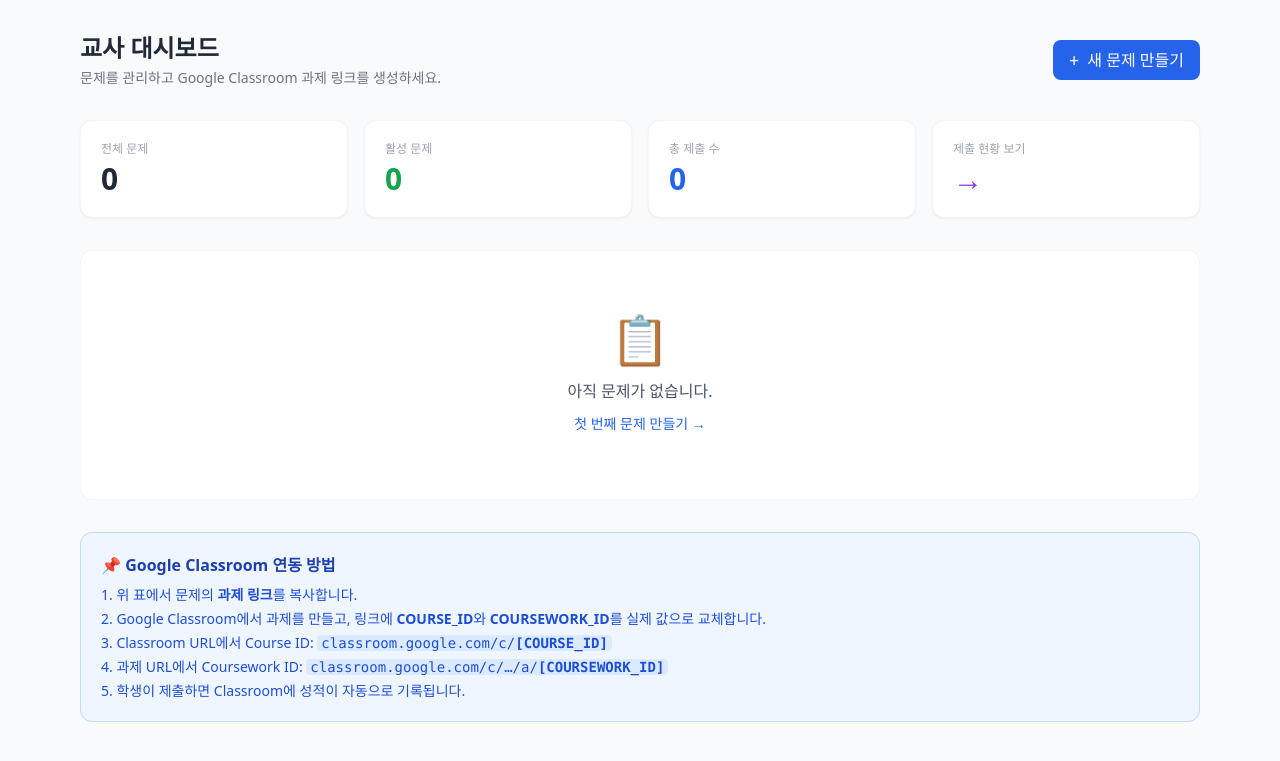
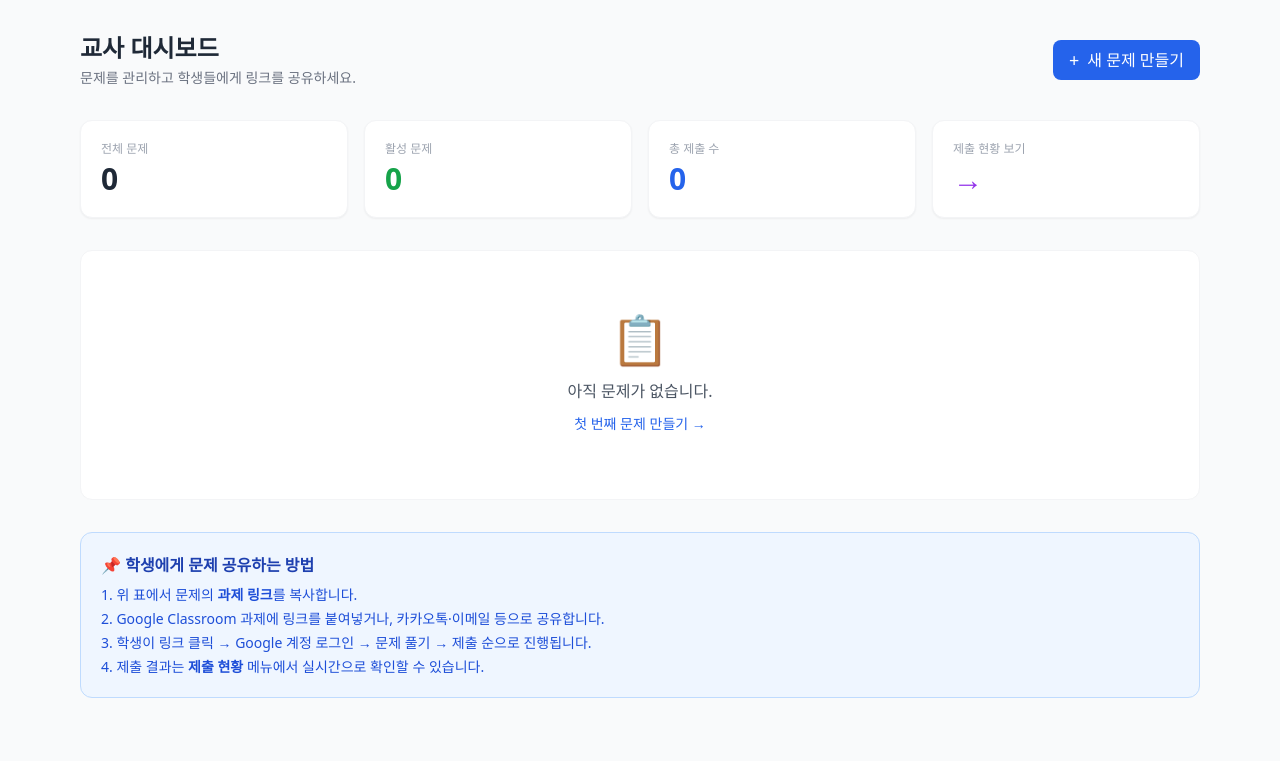
Before and after one commit to b0miya/python-test, a Flask app: template templates/dashboard.html in a window 1280 px wide. Shown: the top 761 px of the page. Run offline with Flask 3, Linux system fonts and the light colour scheme; the template is opened without the code that fills it, so the values that code supplies are empty; some libraries are stand-ins or nearby versions.

Commit message:
fix: Classroom 연동 흔적 제거, 단순 링크 공유 방식으로 변경

```diff
--- a/templates/dashboard.html
+++ b/templates/dashboard.html
@@ -6,7 +6,7 @@
 <div class="flex items-center justify-between mb-8">
   <div>
     <h2 class="text-2xl font-bold text-gray-800">교사 대시보드</h2>
-    <p class="text-gray-500 text-sm mt-1">문제를 관리하고 Google Classroom 과제 링크를 생성하세요.</p>
+    <p class="text-gray-500 text-sm mt-1">문제를 관리하고 학생들에게 링크를 공유하세요.</p>
   </div>
   <a href="/dashboard/problem/new"
      class="bg-blue-600 text-white px-4 py-2 rounded-lg font-medium hover:bg-blue-700 transition flex items-center gap-2">
@@ -86,14 +86,14 @@
           <div class="flex items-center gap-1">
             <input readonly
                    id="link-{{ p.id }}"
-                   value="{{ request.host_url }}problem/{{ p.id }}?course_id=COURSE_ID&coursework_id=COURSEWORK_ID"
+                   value="{{ request.host_url }}problem/{{ p.id }}"
                    class="text-xs bg-gray-50 border border-gray-200 rounded px-2 py-1 w-64 text-gray-500 font-mono">
             <button onclick="copyLink({{ p.id }})"
                     class="text-xs bg-gray-100 hover:bg-gray-200 px-2 py-1 rounded transition text-gray-600">
               복사
             </button>
           </div>
-          <p class="text-xs text-gray-400 mt-1">COURSE_ID와 COURSEWORK_ID를 실제 값으로 교체하세요</p>
+          <p class="text-xs text-gray-400 mt-1">이 링크를 Classroom 과제에 붙여넣으세요</p>
         </td>
         <td class="px-4 py-4 text-center">
           <div class="flex items-center justify-center gap-2">
@@ -119,15 +119,14 @@
 </div>
 {% endif %}
 
-<!-- Google Classroom 연동 안내 -->
+<!-- 학생 공유 안내 -->
 <div class="mt-8 bg-blue-50 border border-blue-200 rounded-xl p-5">
-  <h3 class="font-semibold text-blue-800 mb-2">📌 Google Classroom 연동 방법</h3>
+  <h3 class="font-semibold text-blue-800 mb-2">📌 학생에게 문제 공유하는 방법</h3>
   <ol class="text-sm text-blue-700 space-y-1 list-decimal list-inside">
     <li>위 표에서 문제의 <strong>과제 링크</strong>를 복사합니다.</li>
-    <li>Google Classroom에서 과제를 만들고, 링크에 <strong>COURSE_ID</strong>와 <strong>COURSEWORK_ID</strong>를 실제 값으로 교체합니다.</li>
-    <li>Classroom URL에서 Course ID: <code class="bg-blue-100 px-1 rounded">classroom.google.com/c/<strong>[COURSE_ID]</strong></code></li>
-    <li>과제 URL에서 Coursework ID: <code class="bg-blue-100 px-1 rounded">classroom.google.com/c/…/a/<strong>[COURSEWORK_ID]</strong></code></li>
-    <li>학생이 제출하면 Classroom에 성적이 자동으로 기록됩니다.</li>
+    <li>Google Classroom 과제에 링크를 붙여넣거나, 카카오톡·이메일 등으로 공유합니다.</li>
+    <li>학생이 링크 클릭 → Google 계정 로그인 → 문제 풀기 → 제출 순으로 진행됩니다.</li>
+    <li>제출 결과는 <strong>제출 현황</strong> 메뉴에서 실시간으로 확인할 수 있습니다.</li>
   </ol>
 </div>
 {% endblock %}
@@ -137,7 +136,7 @@
 function copyLink(id) {
   const input = document.getElementById('link-' + id);
   navigator.clipboard.writeText(input.value).then(() => {
-    alert('링크가 복사되었습니다!\nCOURSE_ID와 COURSEWORK_ID를 실제 값으로 교체하세요.');
+    alert('링크가 복사되었습니다!');
   });
 }
 
```
